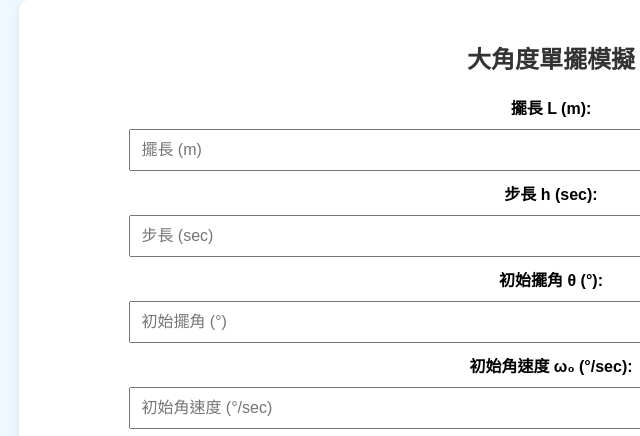
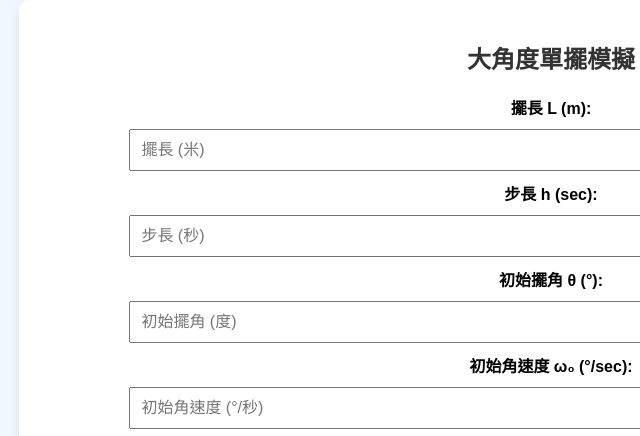
Before and after one commit to BlakeDemonvine/pendulum-simulator, a plain HTML site: page index.html in a window 1280 px wide. Shown: the top 436 px of the page, 89-729 px from the left. Drawn offline with nearby package versions, Linux system fonts and the light colour scheme.

Commit message:
Update index.html

```diff
--- a/index.html
+++ b/index.html
@@ -11,14 +11,14 @@
     <div class="container">
         <h2>大角度單擺模擬</h2>
         <label for="lengthInput">擺長 L (m):</label>
-        <input type="number" id="lengthInput" placeholder="擺長 (m)" step="0.01">
+        <input type="number" id="lengthInput" placeholder="擺長 (米)" step="0.01">
         <label for="timeStepInput">步長 h (sec):</label>
-        <input type="number" id="timeStepInput" placeholder="步長 (sec)" step="0.01">
+        <input type="number" id="timeStepInput" placeholder="步長 (秒)" step="0.01">
         <label for="angleInput">初始擺角 θ (°):</label>
-        <input type="number" id="angleInput" placeholder="初始擺角 (°)" step="0.1">
+        <input type="number" id="angleInput" placeholder="初始擺角 (度)" step="0.1">
         <label for="initialOmegaInput">初始角速度 ω₀ (°/sec):</label>
-        <input type="number" id="initialOmegaInput" placeholder="初始角速度 (°/sec)" step="0.01">
-        <button>計算擺錘運動</button>
+        <input type="number" id="initialOmegaInput" placeholder="初始角速度 (°/秒)" step="0.01">
+        <button onclick="calculatePendulum()">計算擺錘運動</button>
         <h3>結果:</h3>
         <p id="result">計算結果將顯示在此處。</p>
         <canvas id="pendulumChart"></canvas>
```
